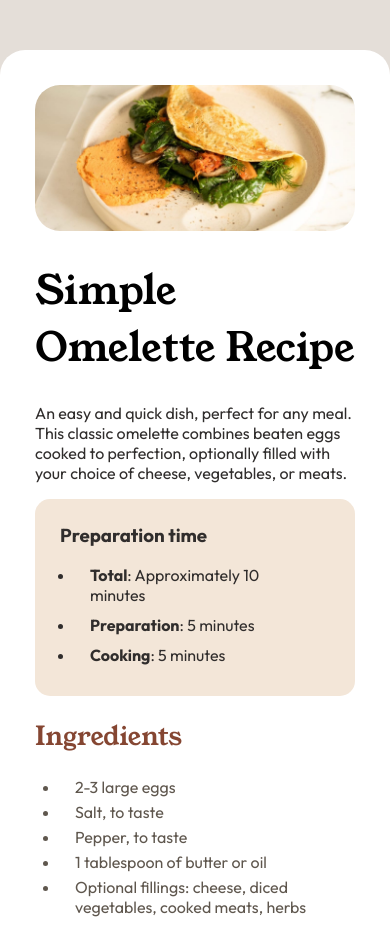
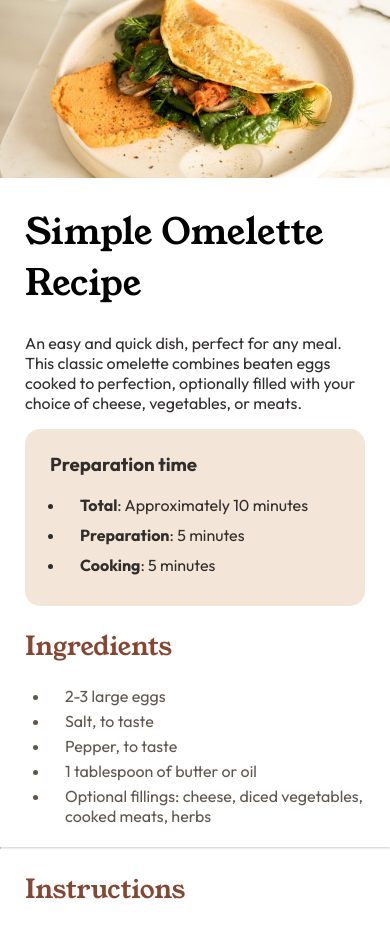
Before and after one commit to IsmoiljonVahobjonov/recipe-page, a plain HTML site: page index.html in a window 390 px wide. Shown: the top 925 px of the page. Drawn offline with Linux system fonts and the light colour scheme.

Commit message:
Final commit for HTML and CSS

```diff
--- a/index.html
+++ b/index.html
@@ -13,8 +13,9 @@
 </head>
 <body>
   <div class="container">
+
+    <img src="./assets/images/image-omelette.jpeg" alt="hero-image">
     <div class="introduction">
-      <img src="./assets/images/image-omelette.jpeg" alt="hero-image">
 
       <h1>Simple Omelette Recipe</h1>
 
--- a/styles.css
+++ b/styles.css
@@ -155,3 +155,29 @@ hr {
     font-size: 16px;
     font-family: 'Outfit', sans-serif;
 }
+
+@media (max-width: 712px) {
+    .introduction h1 {
+        font-size: 36px;
+    }
+
+    body {
+        margin: 0;
+        padding: 0;
+    }
+
+    .container {
+        margin-top: 0;
+        width: 412px;
+        padding: 0;
+        border-radius: 0;
+    }
+
+    .container img {
+        border-radius: 0px;
+    }
+
+    .introduction, .preparation, .ingredients, .instructions, .nutrition, .attribution {
+        margin: 0 25px;
+    }
+}
```
